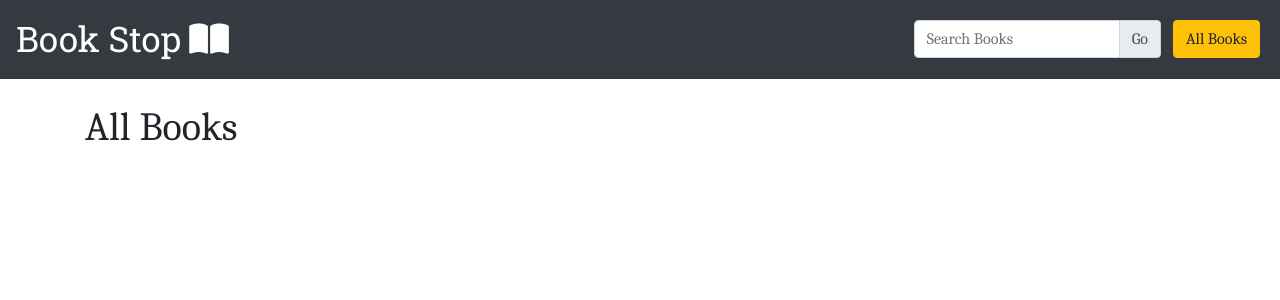
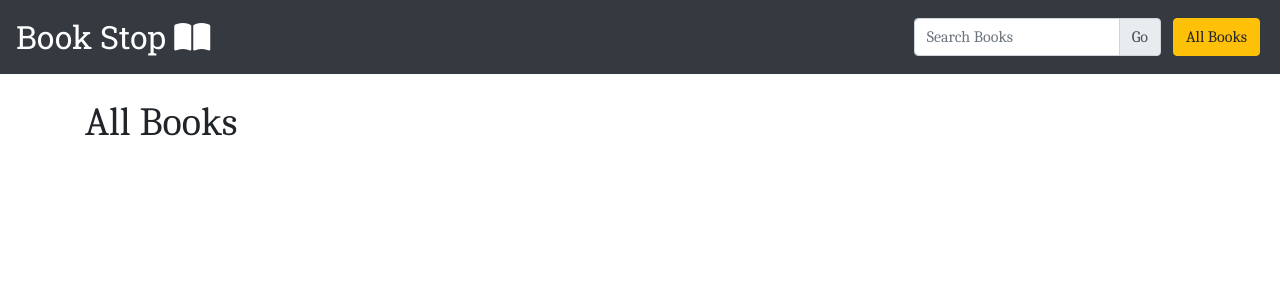
Before and after one commit to seakonn/milestone-three, a Flask app: page /allbooks in a window 1280 px wide. Shown: the top 300 px of the page. Run offline with Flask 2, Linux system fonts and the light colour scheme; data that the repository does not hold is empty; some libraries are stand-ins or nearby versions.

Commit message:
Reduced main title size

```diff
--- a/static/css/style.css
+++ b/static/css/style.css
@@ -1,5 +1,5 @@
 #main-title {
-    font-size: 2.2rem;
+    font-size: 2rem;
     font-family: "Roboto Slab", cursive;
 }
 
```
